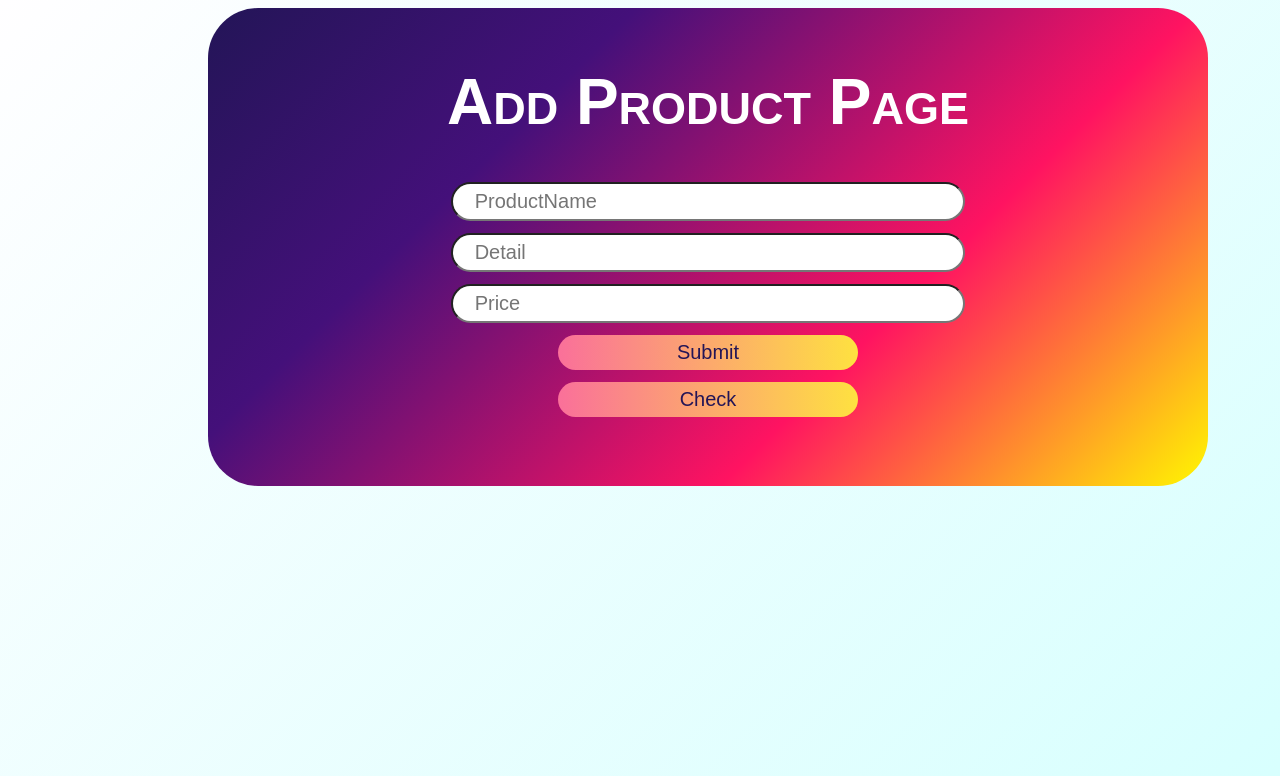
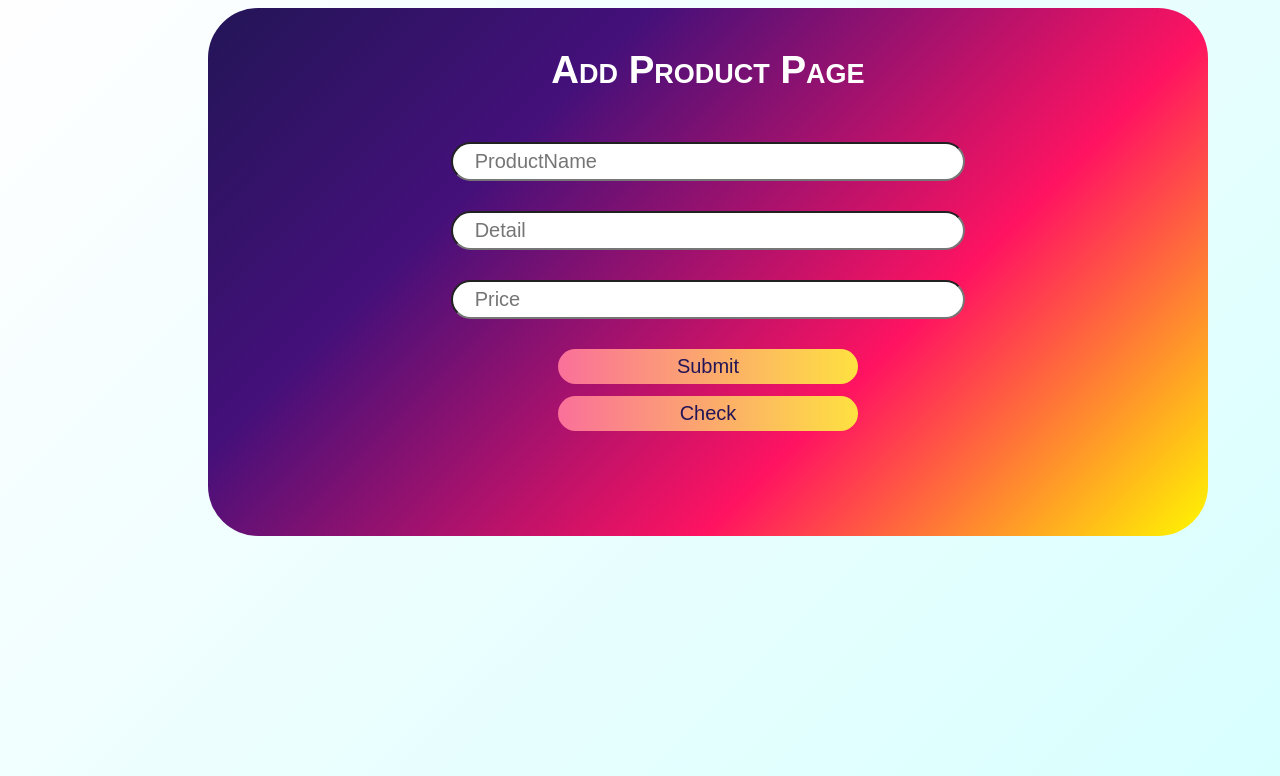
Before and after one commit to KorawitRupanya/Project-OSWA, a Django app: page /adminpage/ in a window 1280 px wide. Shown: the top 776 px of the page. Run offline with Django 3.2, Linux system fonts and the light colour scheme.

Commit message:
change ui for window

```diff
--- a/adminpage/templates/adminpage.html
+++ b/adminpage/templates/adminpage.html
@@ -7,8 +7,13 @@
   <body
     style="text-align: center; background-image: linear-gradient(-225deg, #FFFEFF 0%, #D7FFFE 100%); height: 100vh;"
   >
-    <div class="block" style="margin-left: 200px;padding-left: 200px; padding-right: 200px;">
-      <h1 style="color:rgb(255, 255, 255); font-size:5vw;">Add Product Page</h1>
+    <div
+      class="block"
+      style="margin-left: 200px;padding-left: 200px; padding-right: 200px;"
+    >
+      <h1 style="color:rgb(255, 255, 255); font-size:3vw; margin-bottom: 50px;">
+        Add Product Page
+      </h1>
       <form action="/adminpage/" method="post">
         {% csrf_token %}
         <!-- ProductName: -->
@@ -25,24 +30,24 @@
         <!-- Price: -->
         <input class="box" type="number" name="price" placeholder="   Price" />
         <br />
-        <button class="button" type="submit" value="submit" >Submit</button>
+        <button class="button" type="submit" value="submit">Submit</button>
       </form>
 
       <form action="/adminpage/check/">
-        <button class="button" type="submit" value="check" >Check</button>
+        <button class="button" type="submit" value="check">Check</button>
       </form>
     </div>
   </body>
 </html>
 <style>
-    body{
-        cursor: url("https://i.ibb.co/RCN81x1/mono-Cur-2.png"), auto;
-    }
+  body {
+    cursor: url("https://i.ibb.co/RCN81x1/mono-Cur-2.png"), auto;
+  }
   .block {
     border-radius: 50px;
     display: block;
     width: 600px;
-    height: 450px;
+    height: 500px;
     border: none;
     /* background-image: linear-gradient(120deg, #f093fb 0%, #f5576c 100%); */
     background-image: linear-gradient(
@@ -63,16 +68,16 @@
   .box {
     font-size: 20px;
     padding: 5px;
-    margin-bottom: 2%;
+    margin-bottom: 5%;
     border-radius: 50px;
     line-height: 2;
     height: 25px;
     width: 500px;
-    cursor: url("https://i.ibb.co/RCN81x1/mono-Cur-2.png"),auto;
+    cursor: url("https://i.ibb.co/RCN81x1/mono-Cur-2.png"), auto;
     outline: none;
   }
-  .button{
-      background-image: linear-gradient(to right, #fa709a 0%, #fee140 100%);
+  .button {
+    background-image: linear-gradient(to right, #fa709a 0%, #fee140 100%);
     font-size: 20px;
     color: #231557;
     border-radius: 50px;
@@ -87,6 +92,6 @@
   }
   .button:hover {
     background: none;
-    color: #FFFEFF
-}
+    color: #fffeff;
+  }
 </style>
--- a/adminpage/views.py
+++ b/adminpage/views.py
@@ -39,7 +39,7 @@ def requestAuctionCard(request):
         productname = result[key]['productName']
         detail = result[key]['detail']
         price = result[key]['price']
-        time = result[key]['time']
+        time = result[key]['timestamp']
         n.append(productname)
 
         auction_card = auctionCards.make_card(productname, detail, price, time)
```
